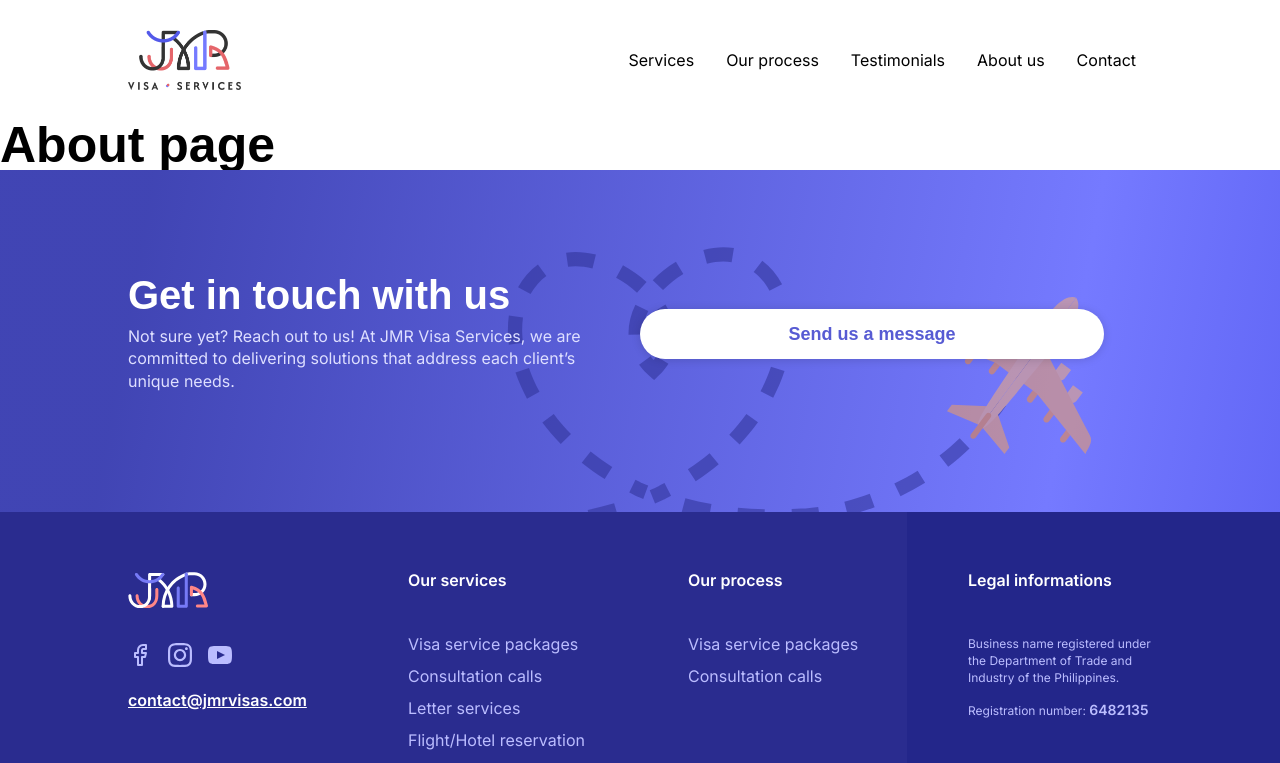
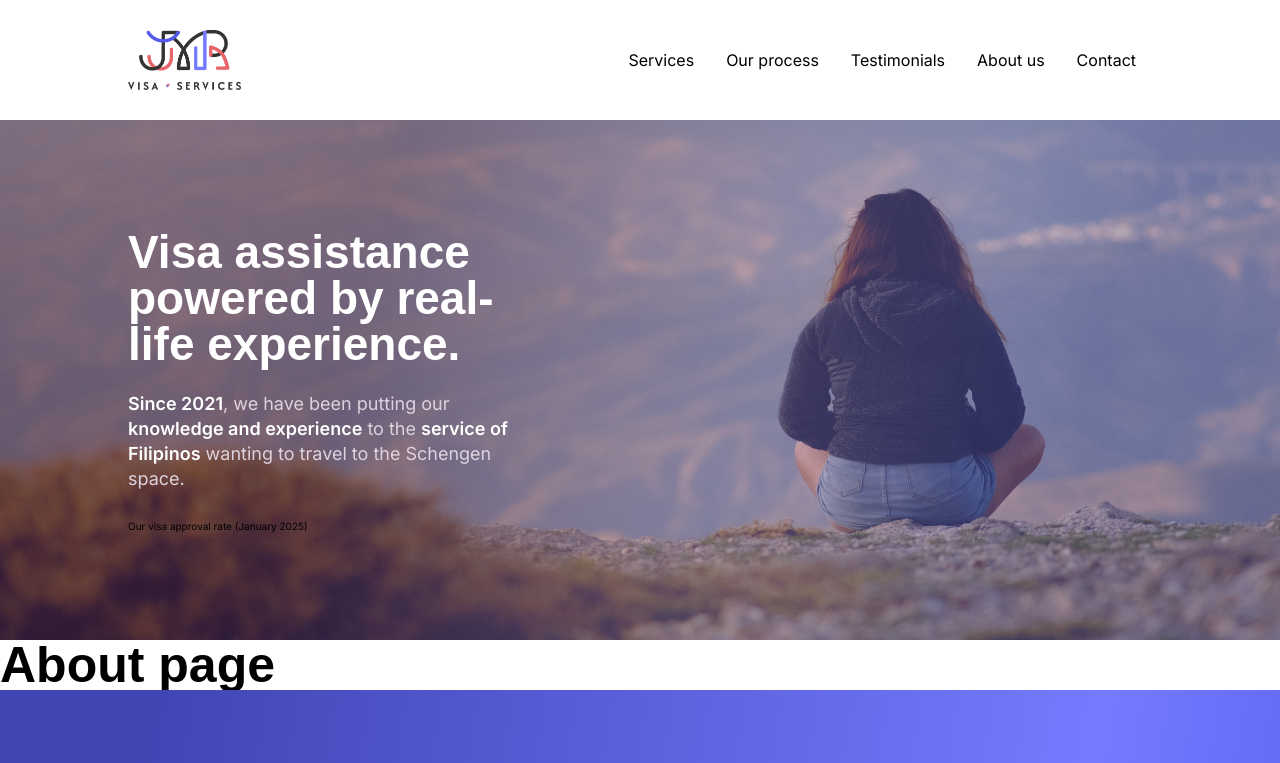
Before and after one commit to EricBARBEAU/jmr-vs, a React (Create React App) app in the folder my-app/: page /about-us in a window 1280 px wide. Shown: the top 763 px of the page. Built offline with nearby package versions, Linux system fonts and the light colour scheme; a web font is replaced by a local one.

Commit message:
about page hero

```diff
--- a/my-app/src/css/elements/hero.scss
+++ b/my-app/src/css/elements/hero.scss
@@ -121,7 +121,33 @@
 	}
 }
 
-// 03 - Contact page hero
+// 03 - About page hero
+.about_hero {
+	min-height: 520px;
+	background: url("../../img/about_hero-background@2x.jpg") no-repeat;
+	background-size: cover;
+	background-position: center;
+
+	padding-top: 100px;
+	padding-bottom: 100px;
+
+	&-content {
+		width: 100%;
+	}
+
+	// Content
+	.content_copy {
+
+		&-main {
+			max-width: 80%;
+		}
+		&-secondary {
+			color: #DDD2DD;
+		}
+	}
+}
+
+// 04 - Contact page hero
 .contact_hero {
 	gap: 60px;
 	min-height: 460px;
--- a/my-app/src/css/elements/navbar.scss
+++ b/my-app/src/css/elements/navbar.scss
@@ -85,12 +85,64 @@
 	}
 
 	// Mobile menu (hamburger)
-	.mobile_menu {
+	.mobile_menu-cta {
 		display: block;
 		cursor: pointer;
+		padding: 6px;
+		border-radius: 6px;
+
+		&:hover, &:active, &:focus {
+			background-color: #F5F5F5;
+		}
 
 		@media screen and (min-width: 680px) {
 	      display: none;
 	    }
 	}
 }
+
+// Actual mobile navbar
+.navbar_mobile {
+
+	display: none;
+	position: absolute;
+	left: 0px;
+	top: 0px;
+	right: 0px;
+	bottom: 0px;
+	height: 100%;
+	width: 100%;
+	background-color: rgba(0,0,0,0.1);
+	z-index: 100;
+	// Transition
+    transition: all .2s ease-in-out;
+    -moz-transition: all .2s ease-in-out;
+    -webkit-transition: all .2s ease-in-out;
+
+	.navbar_wrapper {
+		z-index: 110;
+		position: absolute;
+		right: 0px;
+		top: 0px;
+		bottom: 0px;
+		width: 50vw;
+		height: 100%;
+		overflow: hidden;
+		background-color: #fff;
+		transform: translateX(52vw);
+	    // Transition
+	    transition: all .4s ease-in-out;
+	    -moz-transition: all .4s ease-in-out;
+	    -webkit-transition: all .4s ease-in-out;
+	}
+
+	&.active {
+		display: block;
+		background-color: rgba(0,0,0,0.6);
+
+		.navbar_wrapper {
+			transform: translateX(0px);
+		}
+	}
+
+}
--- a/my-app/src/modules/App.js
+++ b/my-app/src/modules/App.js
@@ -2,6 +2,7 @@
 import { BrowserRouter, Routes, Route } from "react-router-dom";
 // Elements import
 import Nav from './elements/navbar';
+import MobileNav from './elements/mobile-navbar';
 import Footer from './elements/footer';
 // Views import
 import Layout from './views/layout';
@@ -17,6 +18,7 @@ function App() {
     return (
       <div className="App">
         <BrowserRouter>
+            <MobileNav />
             <Nav />
             <Routes>
                 <Route path="/" element={<Layout />} >
--- /dev/null
+++ b/my-app/src/modules/elements/mobile-navbar.js
@@ -0,0 +1,29 @@
+import { Link } from "react-router-dom";
+
+function MobileNav() {
+  return (
+  	<div className="navbar_mobile">
+  		<div className="navbar_wrapper">
+	  		<ul className="">
+					<li className="" >
+						<Link to="/services" alt="Services">Services</Link>
+					</li>
+					<li className="" >
+						<Link to="/our-process" alt="Process">Our process</Link>
+					</li>
+					<li className="" >
+						<Link to="/testimonials" alt="Testimonials">Testimonials</Link>
+					</li>
+					<li className="" >
+						<Link to="/about-us" alt="About us">About us</Link>
+					</li>
+					<li className="" >
+						<Link to="/contact" alt="Contact">Contact</Link>
+					</li>
+				</ul>
+			</div>
+  	</div>
+  );
+}
+
+export default MobileNav;
--- a/my-app/src/modules/elements/navbar.js
+++ b/my-app/src/modules/elements/navbar.js
@@ -1,7 +1,14 @@
 import jmr_logo from '../../img/jmr-logo_onwhite@2x.png';
 import { Link } from "react-router-dom";
+import { useState } from 'react';
+
+function openNav() {
+	const mobileNav = document.getElementsByClassName("navbar_mobile");
+	alert(mobileNav);
+}
 
 function Nav() {
+
   return (
     <nav className="navbar ctnr_cntr">
     	<Link to="/" className="logo logo_jmr" alt="Home">
@@ -24,7 +31,7 @@ function Nav() {
 					<Link to="/contact" alt="Contact">Contact</Link>
 				</li>
 			</ul>
-			<div className="mobile_menu">
+			<div className="mobile_menu-cta" onClick={openNav} >
 				<svg viewBox="0 0 100 80" width="20" height="20">
 					<rect width="100" height="15"></rect>
 					<rect y="35" width="100" height="15"></rect>
--- /dev/null
+++ b/my-app/src/modules/functions/open_mobile_nav.js
@@ -0,0 +1,5 @@
+function OpenNav() {
+
+}
+
+export default OpenNav;
--- a/my-app/src/modules/views/about.js
+++ b/my-app/src/modules/views/about.js
@@ -1,9 +1,11 @@
 // Components
 import ContactBlk from '../elements/contact_block';
+import AboutHero from './view_components/about_hero';
 
 function About() {
   return (
     <div className="view view_about">
+      <AboutHero />
       <h1>About page</h1>
       <ContactBlk />
     </div>
--- a/my-app/src/modules/views/contact.js
+++ b/my-app/src/modules/views/contact.js
@@ -3,7 +3,7 @@ import ContactHero from './view_components/contact_hero';
 
 function Contact() {
   return (
-    <div>
+    <div className="view view_contact">
       <ContactHero />
       <h1>Contact page</h1>
     </div>
--- /dev/null
+++ b/my-app/src/modules/views/view_components/about_hero.js
@@ -0,0 +1,29 @@
+import hero_visual from '../../../img/about_hero-background@2x.jpg';
+
+function AboutHero() {
+  return (
+    <div className="hero about_hero ctnr_cntr">
+    	<div className="hero_content about_hero-content">
+    		<div className="content_copy">
+    			<h1 className="content_copy-main">Visa assistance powered by real-life experience.</h1>
+    			<div className="content_copy-secondary">
+    				<b>Since 2021</b>, we have been putting our <b>knowledge and
+    				experience</b> to the <b>service of Filipinos</b> wanting to
+    				travel to the Schengen space.
+    			</div>
+    		</div>
+    		<div className="content_ctas">
+    			<div className="approval_rate-copy">
+    				Our visa approval rate
+					(January 2025)
+    			</div>
+    			<div className="approval_rate-chart">
+
+    			</div>
+    		</div>
+    	</div>
+    </div>
+  );
+}
+
+export default AboutHero;
--- a/my-app/src/modules/views/view_components/home_services.js
+++ b/my-app/src/modules/views/view_components/home_services.js
@@ -21,7 +21,7 @@ function HomeServices() {
             <img src={services_visual_01} alt="Visa service packages" />
           </div>
           <div className="grid_blk-content">
-            <h3 classNAme="content_title">Visa service packages</h3>
+            <h3 className="content_title">Visa service packages</h3>
             <div className="content_copy">
               Navigating the complexities of visa applications can be
               overwhelming, but our <b>visa service packages</b> are here to
@@ -38,7 +38,7 @@ function HomeServices() {
             <img src={services_visual_02} alt="Consultation calls" />
           </div>
           <div className="grid_blk-content">
-            <h3 classNAme="content_title">Consultation calls</h3>
+            <h3 className="content_title">Consultation calls</h3>
             <div className="content_copy">
               We offer <b>expert consultation calls</b> designed to maximise your
               chances of a <b>successful visa application</b>. With <b>personalised
@@ -55,7 +55,7 @@ function HomeServices() {
             <img src={services_visual_03} alt="Letter services" />
           </div>
           <div className="grid_blk-content">
-            <h3 classNAme="content_title">Letter services</h3>
+            <h3 className="content_title">Letter services</h3>
             <div className="content_copy">
               We specialise in assisting clients with the <b>writing and meticulous
               review of their documents including cover letters</b>, ensuring every
```
Also changed, not shown: my-app/src/img/about_hero-background@2x.jpg (added).
